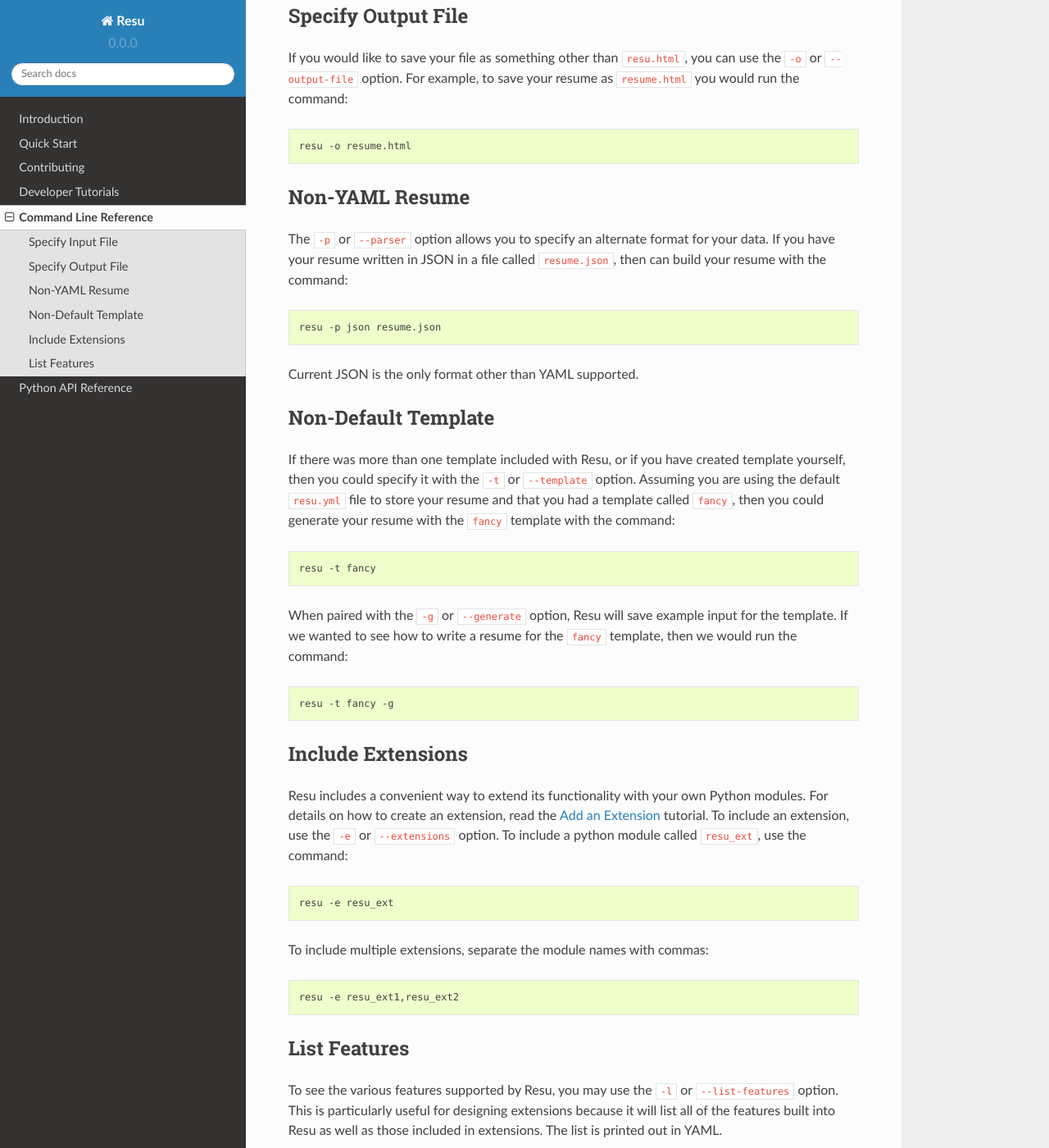
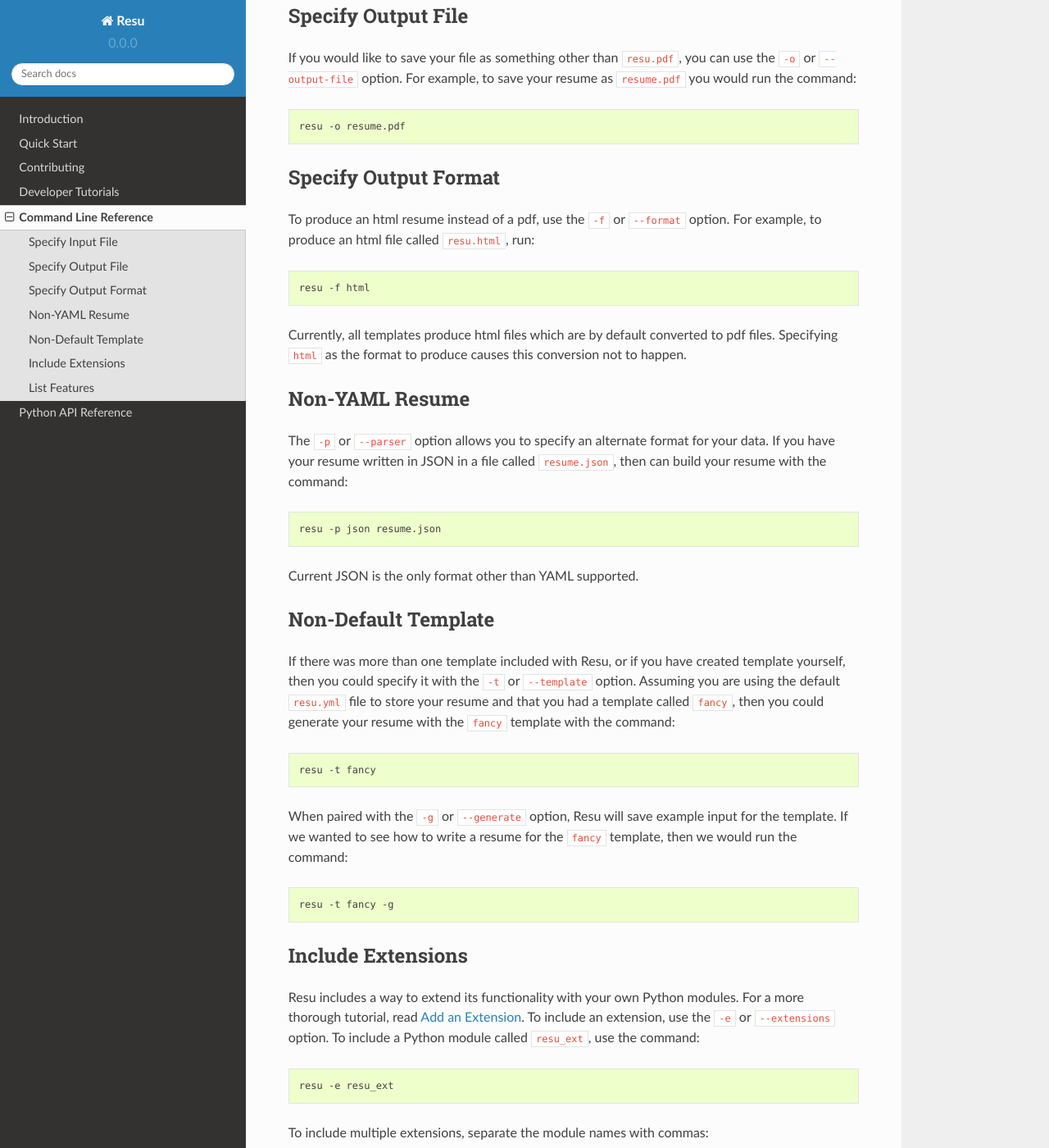
Before and after one commit to skylerberg/resu, a Sphinx documentation site: the page built from doc/pages/cli.rst, in a window 1280 px wide and 1400 px high, scrolled down 755 px. Shown: the whole window at 82% size. Built offline with Sphinx 7.4.7 and the Read the Docs theme 2.0.0, drawn with Linux system fonts in a browser that asks for light colours; some of the changed text lies outside the part shown.

Commit message:
Update cli documentation

```diff
--- a/doc/pages/cli.rst
+++ b/doc/pages/cli.rst
@@ -14,12 +14,12 @@
 
 ``resu -g`` will write a file called ``resu.yml`` which contains an example
 resume. By default, ``resu`` will look for a file called ``resu.yml``, load
-this file and turn it into an html resume written to the file ``resu.html``.
-To make a resume that is actually useful, you can update ``resu.yml`` with your
+this file and turn it into a pdf resume written to the file ``resu.pdf``. To
+make a resume that is actually useful, you can update ``resu.yml`` with your
 data.
 
 Resu assumes that your data is YAML, that you want to use the default template,
-that you would like to save the output to ``resu.html``. All of these defaults
+that you would like to save the output to ``resu.pdf``. All of these defaults
 can be overridden with command line options.
 
 
@@ -38,13 +38,28 @@
 Specify Output File
 ===================
 
-If you would like to save your file as something other than ``resu.html``, you
+If you would like to save your file as something other than ``resu.pdf``, you
 can use the ``-o`` or ``--output-file`` option. For example, to save your
-resume as ``resume.html`` you would run the command:
+resume as ``resume.pdf`` you would run the command:
 
 .. code-block:: bash
 
-   resu -o resume.html
+   resu -o resume.pdf
+
+
+Specify Output Format
+=====================
+
+To produce an html resume instead of a pdf, use the ``-f`` or ``--format``
+option. For example, to produce an html file called ``resu.html``, run:
+
+.. code-block:: bash
+
+   resu -f html
+
+Currently, all templates produce html files which are by default converted to
+pdf files. Specifying ``html`` as the format to produce causes this conversion
+not to happen.
 
 
 Non-YAML Resume
@@ -86,11 +101,10 @@
 Include Extensions
 ==================
 
-Resu includes a convenient way to extend its functionality with your own Python
-modules. For details on how to create an extension, read the
-:doc:`tutorials/extension` tutorial. To include an extension, use the ``-e`` or
-``--extensions`` option. To include a python module called ``resu_ext``, use the
-command:
+Resu includes a way to extend its functionality with your own Python modules.
+For a more thorough tutorial, read :doc:`tutorials/extension`. To include an
+extension, use the ``-e`` or ``--extensions`` option. To include a Python
+module called ``resu_ext``, use the command:
 
 .. code-block:: bash
 
```
